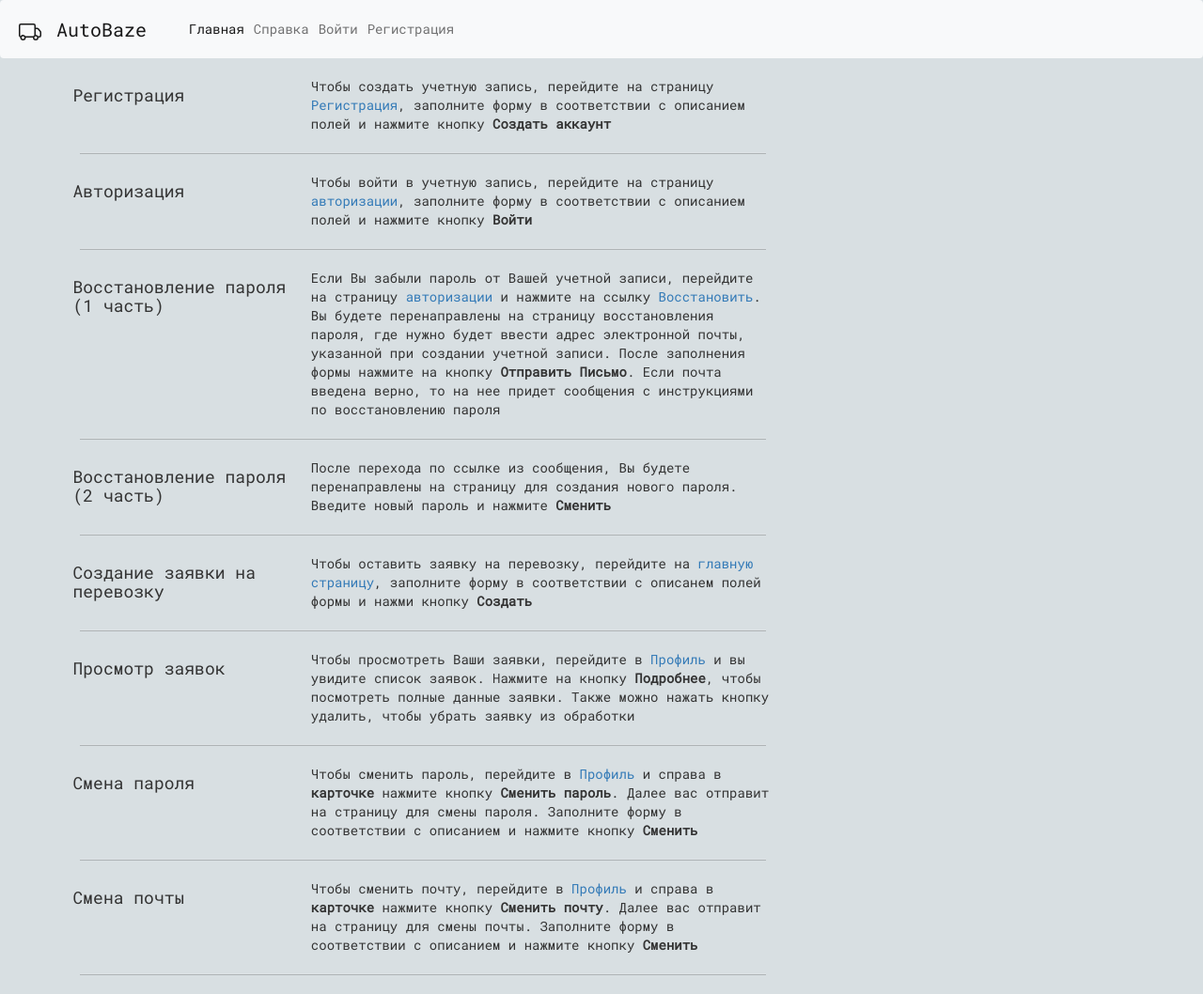
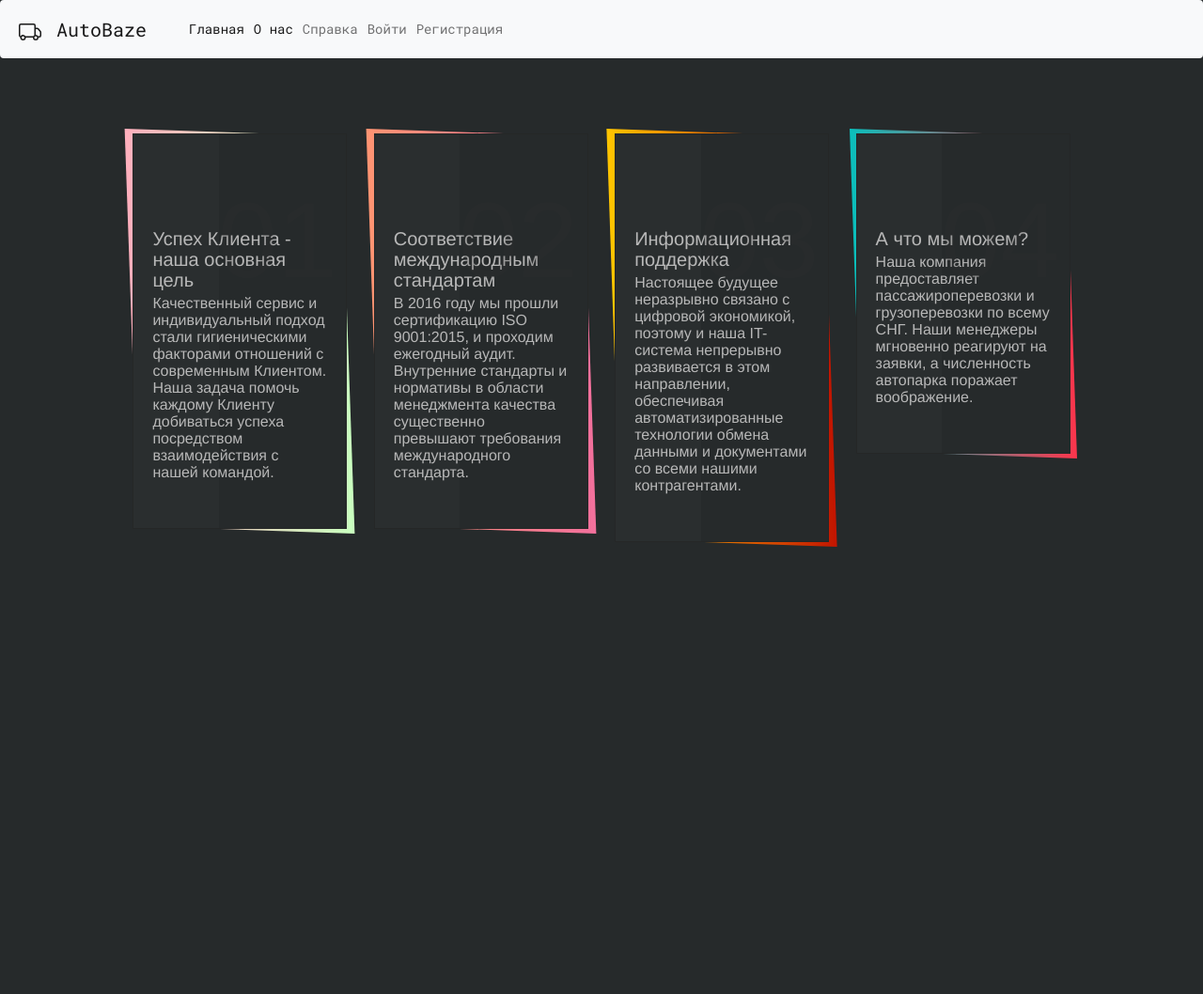
Before and after one commit to insmnia/AutoBaze, a Flask app: page /about in a window 1280 px wide. Shown: the whole page at 94% size. After the commit the page ends 582 px from the top, so only its background shows below. Run offline with Flask 2, Linux system fonts and the light colour scheme; some libraries are stand-ins or nearby versions.

Commit message:
New about and help pages

```diff
--- a/app/main/routes.py
+++ b/app/main/routes.py
@@ -72,7 +72,10 @@ def index():
                            max_day=max_day,
                            )
 
-
 @main.route("/about")
 def about():
     return render_template("main/about.html", title="О нас")
+
+@main.route("/help")
+def help():
+    return render_template("main/help.html", title="Справка")
--- a/app/templates/auth/register.html
+++ b/app/templates/auth/register.html
@@ -64,8 +64,7 @@
                     {{ form.submit(class="btn btn-outline-info") }}
                 </div>
             </form>
-            <hr>
-            <div class="border-top pt-3">
+            <div class="">
                 <small class="text-muted">
                     Уже есть аккаунт? <a class="ml-2" href="{{ url_for('auth.sign_in') }}">Войти</a>
                 </small>
--- a/app/templates/base.html
+++ b/app/templates/base.html
@@ -25,7 +25,7 @@
         @import url('https://fonts.googleapis.com/css?family=Roboto+Mono');
 
         body {
-            background-color: #d8dfe2;
+            background-color: #262a2b;
             font-family: 'Roboto Mono', monospace;
             font-size: 14px;
         }
@@ -51,7 +51,8 @@
             <div class="collapse navbar-collapse" id="navbarNavAltMarkup">
                 <div class="navbar-nav">
                     <a class="nav-link active" href="{{ url_for('main.index') }}">Главная</a>
-                    <a class="nav-link" target="_blank" href="{{url_for('main.about')}}">Справка</a>
+                    <a class="nav-link active" href="{{ url_for('main.about') }}">О нас</a>
+                    <a class="nav-link" target="_blank" href="{{url_for('main.help')}}">Справка</a>
                     {% if current_user.is_authenticated %}
                     {% if current_user.manager == 1 %}
                     <a class="nav-link" href="{{ url_for('manage.mprofile',filter='Все') }}">Кабинет</a>
@@ -69,7 +70,7 @@
     </header>
     <main role="main" class="container">
         <div class="row">
-            <div class="col-md-8">
+            <!-- <div class="col-md-8"> -->
                 {% with messages = get_flashed_messages() %}
                 {% if messages %}
                 {% for message in messages %}
@@ -82,7 +83,7 @@
                 {% endif %}
                 {% endwith %}
                 {% block content %}{% endblock %}
-            </div>
+            <!-- </div> -->
         </div>
     </main>
     <!-- Optional JavaScript -->
--- a/app/templates/main/about.html
+++ b/app/templates/main/about.html
@@ -1,81 +1,182 @@
 {% extends "base.html" %}
 {% block content %}
-<div class="row" style="vertical-align: middle;">
-    <div class="col-4">
-        <h4>Регистрация</h4>
-    </div>
-    <div class="col-8">Чтобы создать учетную запись, перейдите на страницу <a
-            href="{{ url_for('auth.sign_up') }}">Регистрация</a>, заполните форму
-        в соответствии с описанием полей и нажмите кнопку <b>Создать аккаунт</b></div>
-</div>
-<hr>
-<div class="row" style="vertical-align: middle;">
-    <div class="col-4">
-        <h4>Авторизация</h4>
-    </div>
-    <div class="col-8">Чтобы войти в учетную запись, перейдите на страницу <a
-            href="{{ url_for('auth.sign_in') }}">авторизации</a>, заполните форму
-        в соответствии с описанием полей и нажмите кнопку <b>Войти</b></div>
-</div>
-<hr>
-<div class="row" style="vertical-align: middle;">
-    <div class="col-4">
-        <h4>Восстановление пароля (1 часть)</h4>
-    </div>
-    <div class="col-8">Если Вы забыли пароль от Вашей учетной записи, перейдите на страницу <a
-            href="{{ url_for('auth.sign_in') }}">авторизации</a>
-        и нажмите на ссылку <a href="{{ url_for('auth.send_reset_password_email') }}">Восстановить</a>. Вы будете
-        перенаправлены на страницу восстановления пароля,
-        где нужно будет ввести адрес электронной почты, указанной при создании учетной записи. После заполнения формы
-        нажмите на кнопку <b>Отправить Письмо</b>. Если почта введена верно, то на нее придет сообщения с инструкциями
-        по восстановлению пароля</div>
-</div>
-<hr>
-<div class="row" style="vertical-align: middle;">
-    <div class="col-4">
-        <h4>Восстановление пароля (2 часть)</h4>
-    </div>
-    <div class="col-8">После перехода по ссылке из сообщения, Вы будете перенаправлены на страницу для создания нового
-        пароля. Введите новый пароль и нажмите <b>Сменить</b></div>
-</div>
-<hr>
-<div class="row" style="vertical-align: middle;">
-    <div class="col-4">
-        <h4>Создание заявки на перевозку</h4>
-    </div>
-    <div class="col-8">Чтобы оставить заявку на перевозку, перейдите на <a href="{{ url_for('main.index') }}">главную
-            страницу</a>, заполните
-        форму в соответствии с описанем полей формы и нажми кнопку <b>Создать</b></div>
-</div>
-<hr>
-<div class="row" style="vertical-align: middle;">
-    <div class="col-4">
-        <h4>Просмотр заявок</h4>
-    </div>
-    <div class="col-8">Чтобы просмотреть Ваши заявки, перейдите в <a href="{{ url_for('profile.profile') }}">Профиль</a>
-        и вы увидите список заявок.
-        Нажмите на кнопку <b>Подробнее</b>, чтобы посмотреть полные данные заявки. Также можно нажать кнопку удалить,
-        чтобы убрать заявку из обработки</div>
-</div>
-<hr>
-<div class="row" style="vertical-align: middle;">
-    <div class="col-4">
-        <h4>Смена пароля</h4>
-    </div>
-    <div class="col-8">Чтобы сменить пароль, перейдите в <a href="{{ url_for('profile.profile') }}">Профиль</a> и справа
-        в <b>карточке</b> нажмите
-        кнопку <b>Сменить пароль</b>. Далее вас отправит на страницу для смены пароля. Заполните форму в соответствии с
-        описанием и нажмите кнопку <b>Сменить</b></div>
-</div>
-<hr>
-<div class="row" style="vertical-align: middle;">
-    <div class="col-4">
-        <h4>Смена почты</h4>
-    </div>
-    <div class="col-8">Чтобы сменить почту, перейдите в <a href="{{ url_for('profile.profile') }}">Профиль</a> и справа
-        в <b>карточке</b> нажмите
-        кнопку <b>Сменить почту</b>. Далее вас отправит на страницу для смены почты. Заполните форму в соответствии с
-        описанием и нажмите кнопку <b>Сменить</b></div>
-</div>
-<hr>
+<style>
+    body {
+        background: #262a2b;
+    }
+
+    .tilesWrap {
+        padding: 0;
+        margin: 50px auto;
+        list-style: none;
+        text-align: center;
+    }
+
+    .tilesWrap li {
+        display: inline-block;
+        width: 20%;
+        min-width: 200px;
+        max-width: 230px;
+        padding: 80px 20px 40px;
+        position: relative;
+        vertical-align: top;
+        margin: 10px;
+        font-family: 'helvetica', san-serif;
+        min-height: 25vh;
+        background: #262a2b;
+        border: 1px solid #252727;
+        text-align: left;
+    }
+
+    .tilesWrap li h2 {
+        font-size: 114px;
+        margin: 0;
+        position: absolute;
+        opacity: 0.2;
+        top: 50px;
+        right: 10px;
+        transition: all 0.3s ease-in-out;
+    }
+
+    .tilesWrap li h3 {
+        font-size: 20px;
+        color: #b7b7b7;
+        margin-bottom: 5px;
+    }
+
+    .tilesWrap li p {
+        font-size: 16px;
+        line-height: 18px;
+        color: #b7b7b7;
+        margin-top: 5px;
+    }
+
+    .tilesWrap li button {
+        background: transparent;
+        border: 1px solid #b7b7b7;
+        padding: 10px 20px;
+        color: #b7b7b7;
+        border-radius: 3px;
+        position: relative;
+        transition: all 0.3s ease-in-out;
+        transform: translateY(-40px);
+        opacity: 0;
+        cursor: pointer;
+        overflow: hidden;
+    }
+
+    .tilesWrap li button:before {
+        content: '';
+        position: absolute;
+        height: 100%;
+        width: 120%;
+        background: #b7b7b7;
+        top: 0;
+        opacity: 0;
+        left: -140px;
+        border-radius: 0 20px 20px 0;
+        z-index: -1;
+        transition: all 0.3s ease-in-out;
+
+    }
+
+    .tilesWrap li:hover button {
+        transform: translateY(5px);
+        opacity: 1;
+    }
+
+    .tilesWrap li button:hover {
+        color: #262a2b;
+    }
+
+    .tilesWrap li button:hover:before {
+        left: 0;
+        opacity: 1;
+    }
+
+    .tilesWrap li:hover h2 {
+        top: 0px;
+        opacity: 0.6;
+    }
+
+    .tilesWrap li:before {
+        content: '';
+        position: absolute;
+        top: -2px;
+        left: -2px;
+        right: -2px;
+        bottom: -2px;
+        z-index: -1;
+        background: #fff;
+        transform: skew(2deg, 2deg);
+    }
+
+    .tilesWrap li:after {
+        content: '';
+        position: absolute;
+        width: 40%;
+        height: 100%;
+        left: 0;
+        top: 0;
+        background: rgba(255, 255, 255, 0.02);
+    }
+
+    .tilesWrap li:nth-child(1):before {
+        background: #C9FFBF;
+        background: -webkit-linear-gradient(to right, #FFAFBD, #C9FFBF);
+        background: linear-gradient(to right, #FFAFBD, #C9FFBF);
+    }
+
+    .tilesWrap li:nth-child(2):before {
+        background: #f2709c;
+        background: -webkit-linear-gradient(to right, #ff9472, #f2709c);
+        background: linear-gradient(to right, #ff9472, #f2709c);
+    }
+
+    .tilesWrap li:nth-child(3):before {
+        background: #c21500;
+        background: -webkit-linear-gradient(to right, #ffc500, #c21500);
+        background: linear-gradient(to right, #ffc500, #c21500);
+    }
+
+    .tilesWrap li:nth-child(4):before {
+        background: #FC354C;
+        background: -webkit-linear-gradient(to right, #0ABFBC, #FC354C);
+        background: linear-gradient(to right, #0ABFBC, #FC354C);
+    }
+</style>
+<ul class="tilesWrap">
+    <li>
+        <h2>01</h2>
+        <h3>Успех Клиента - наша основная цель</h3>
+        <p>
+            Качественный сервис и индивидуальный подход стали гигиеническими факторами отношений с современным Клиентом.
+            Наша задача помочь каждому Клиенту добиваться успеха посредством взаимодействия с нашей командой.
+        </p>
+    </li>
+    <li>
+        <h2>02</h2>
+        <h3>Соответствие международным стандартам</h3>
+        <p>
+            В 2016 году мы прошли сертификацию ISO 9001:2015, и проходим ежегодный аудит. Внутренние стандарты и
+            нормативы в области менеджмента качества существенно превышают требования международного стандарта.
+        </p>
+    </li>
+    <li>
+        <h2>03</h2>
+        <h3>Информационная поддержка</h3>
+        <p>
+            Настоящее будущее неразрывно связано с цифровой экономикой, поэтому и наша IT-система непрерывно развивается
+            в этом направлении, обеспечивая автоматизированные технологии обмена данными и документами со всеми нашими
+            контрагентами.
+        </p>
+    </li>
+    <li>
+        <h2>04</h2>
+        <h3>А что мы можем?</h3>
+        <p>
+            Наша компания предоставляет пассажироперевозки и грузоперевозки по всему СНГ. Наши менеджеры мгновенно реагируют на заявки, а численность автопарка поражает воображение.
+        </p>
+    </li>
+</ul>
 {% endblock content %}
--- a/app/templates/main/index.html
+++ b/app/templates/main/index.html
@@ -4,7 +4,7 @@
 </style>
 <div class="container">
     <div class="row">
-        <h3 style="text-align: center">Оставить заявку</h3>
+        <h3 style="text-align: center;color:white">Оставить заявку</h3>
         <div class="col-md-offset-3 col-md-6">
             <form class="form-horizontal" method="POST" action="" name="FormOrder">
                 <div class="form-group" style="padding-top:30px">
--- a/app/templates/manage/manager_profile.html
+++ b/app/templates/manage/manager_profile.html
@@ -20,7 +20,7 @@
 <div class="container">
     <div class="row">
         <div class="col-sm-8" style="width:50%;margin-right:15%;margin-top:2%;">
-            <div class="row" style="background:black;color:white;display:flex;align-items:center;border-radius: 5px;">
+            <div class="row" style="background:white;color:black;border-width:5px;border-color: black; display:flex;align-items:center;border-radius: 5px;">
                 {% for order in orders %}
                 <p>
                 <div class="col-sm" style="text-align:center; width: 100%;">{{order.date|date}}</div>
```
Also changed, not shown: app/templates/main/help.html (added, +357 -0 lines).
